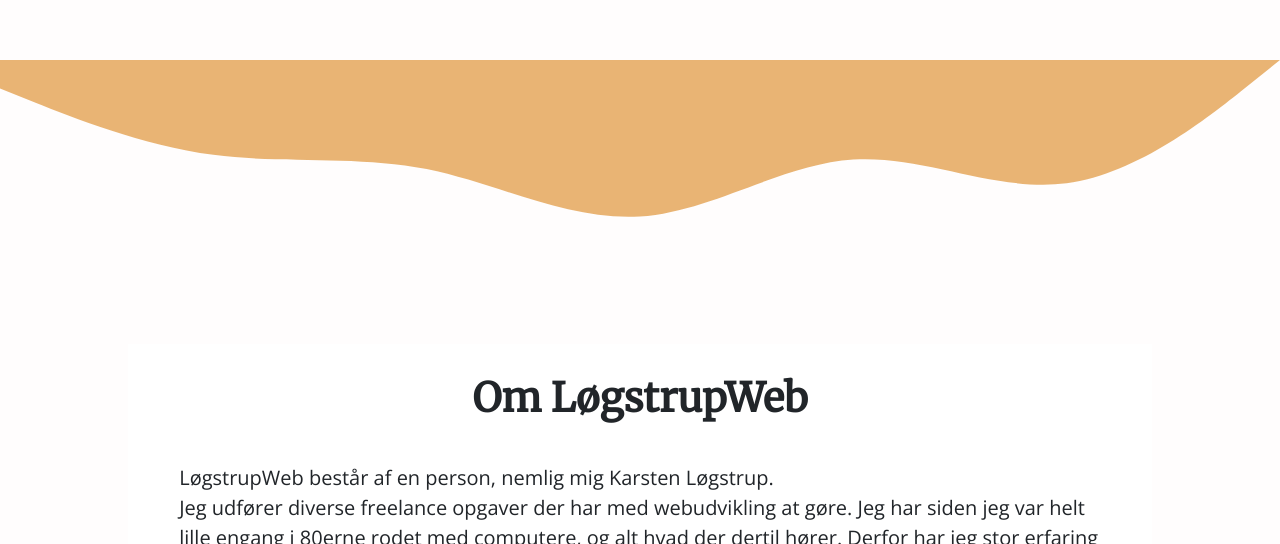
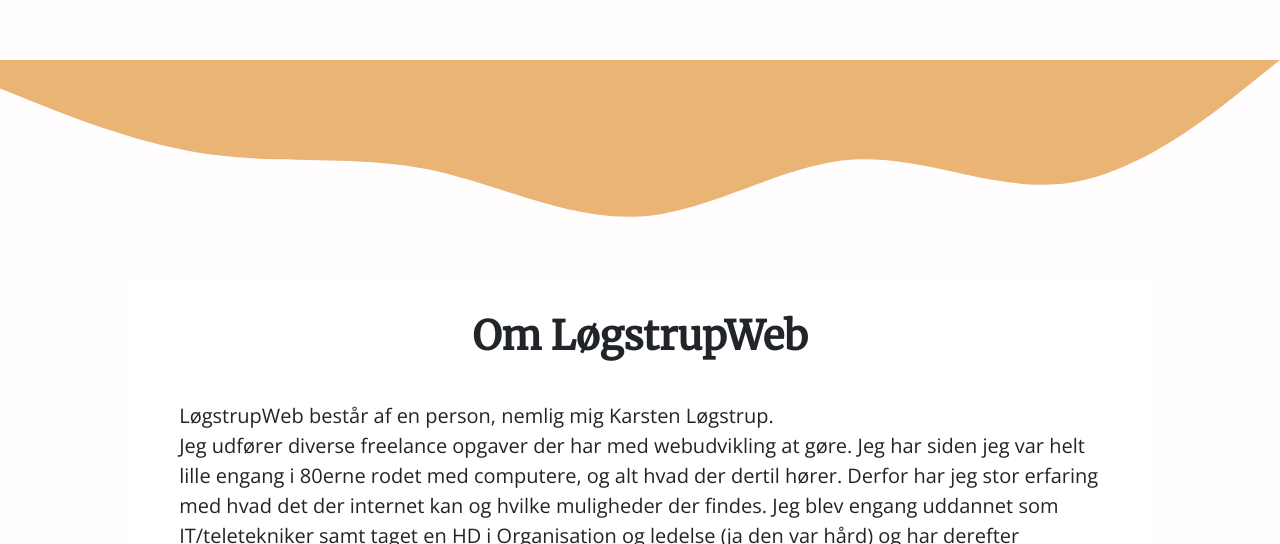
Before and after one commit to logstrup78/KarstenWebdesign, a plain HTML site: page index.html in a window 1280 px wide. Shown: the part 740-1284 px from the top of the page. Drawn offline with nearby package versions, Linux system fonts and the light colour scheme.

Commit message:
Change in SVG

```diff
--- a/index.html
+++ b/index.html
@@ -63,7 +63,11 @@
       </div>
     </div>
   </section>
-  <svg xmlns="http://www.w3.org/2000/svg" viewBox="0 0 1440 320"><path fill="#d97d0d" fill-opacity="0.57" d="M0,32L40,48C80,64,160,96,240,106.7C320,117,400,107,480,122.7C560,139,640,181,720,176C800,171,880,117,960,112C1040,107,1120,149,1200,138.7C1280,128,1360,64,1400,32L1440,0L1440,0L1400,0C1360,0,1280,0,1200,0C1120,0,1040,0,960,0C880,0,800,0,720,0C640,0,560,0,480,0C400,0,320,0,240,0C160,0,80,0,40,0L0,0Z"></path></svg>
+  <svg xmlns="http://www.w3.org/2000/svg" viewBox="0 0 1440 250">
+    <path fill="#d97d0d" fill-opacity="0.57"
+      d="M0,32L40,48C80,64,160,96,240,106.7C320,117,400,107,480,122.7C560,139,640,181,720,176C800,171,880,117,960,112C1040,107,1120,149,1200,138.7C1280,128,1360,64,1400,32L1440,0L1440,0L1400,0C1360,0,1280,0,1200,0C1120,0,1040,0,960,0C880,0,800,0,720,0C640,0,560,0,480,0C400,0,320,0,240,0C160,0,80,0,40,0L0,0Z">
+    </path>
+  </svg>
 
   <!--Ydelsessektion med kortsektion-->
 
@@ -87,7 +91,7 @@
      -->
 
 
-   <!-- <div class="card_container">
+  <!-- <div class="card_container">
 
       <div class="card">
         <div class="card_heading">
@@ -138,12 +142,15 @@
       Jeg har siden jeg var helt lille engang i 80erne rodet med computere, og alt hvad der dertil hører. Derfor har jeg
       stor erfaring med hvad
       det der internet kan og hvilke muligheder der findes.
-      Jeg blev engang uddannet som IT/teletekniker samt taget en HD i Organisation og ledelse (ja den var hård) og har derefter arbejdet som både projektleder og som selvstændig
-      musikunderviser, webshopejer, pædagog osv osv, alt imens jeg har dygtiggjort mig i alskens smarte forkortelser, som HTML, CSS,
+      Jeg blev engang uddannet som IT/teletekniker samt taget en HD i Organisation og ledelse (ja den var hård) og har
+      derefter arbejdet som både projektleder og som selvstændig
+      musikunderviser, webshopejer, pædagog osv osv, alt imens jeg har dygtiggjort mig i alskens smarte forkortelser,
+      som HTML, CSS,
       JS, PHP ... - ja rækken er lang, og man bliver heldigvis aldrig færdig med at lære.
       <br>
       Hvad kan jeg så hjælpe dig med? <Br>
-      Er du en lille startup virksomhed som skal bruge et website, måske bare en landingpage til dit nye projekt, eller en wordpress-side til
+      Er du en lille startup virksomhed som skal bruge et website, måske bare en landingpage til dit nye projekt, eller
+      en wordpress-side til
       din virksomhed, så er jeg klar på at bistå dig med hjælp.
     </p>
 
@@ -162,7 +169,7 @@
     <div class="kontakt_list">
       <ul>
         <li>Email: <a href="mailto:karstenlogstrup@gmail.com">karstenlogstrup@gmail.com</a></li>
-        <li>Telefon:  +45 93 90 89 85</li>
+        <li>Telefon: +45 93 90 89 85</li>
       </ul>
 
     </div>
```
